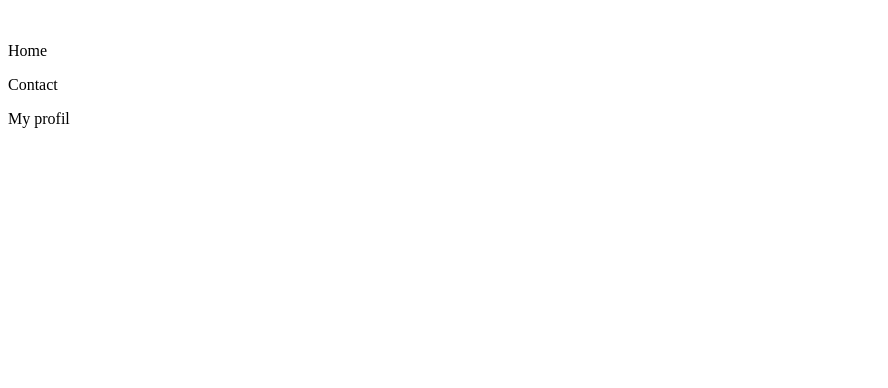
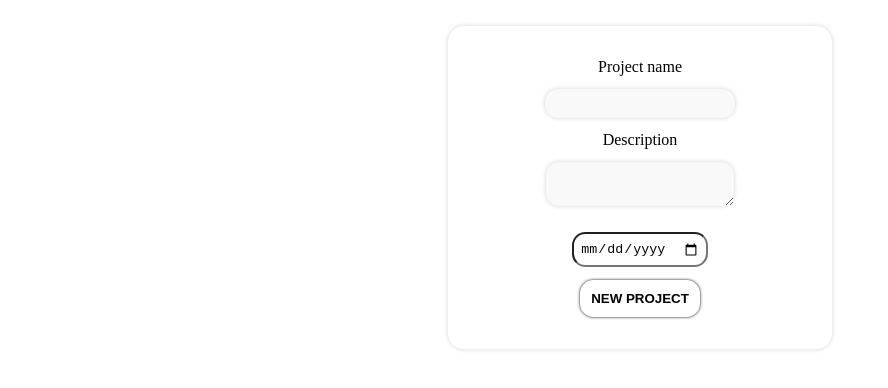
Before and after one commit to Okly2023/Project_Planner, a plain HTML site: page index.html in a window 1280 px wide. Shown: the whole page, without its empty margins (0-888 px from the left). Drawn offline with Linux system fonts and the light colour scheme.

Commit message:
add forProject & function

```diff
--- /dev/null
+++ b/javascript/component/form-project/formProject.js
@@ -0,0 +1,54 @@
+export const formProject = () => {
+	const main = document.querySelector('main');
+	const form = document.createElement('div');
+	form.className = 'form-project'
+
+
+	// INPUT TEXT FOR NAME PROJECT
+	const labelName = document.createElement('label');
+	labelName.setAttribute('for', 'name');
+	labelName.textContent = 'Project name';
+
+	const inputName = document.createElement('input');
+	inputName.type = 'text';
+	inputName.name = 'name'
+	inputName.id = 'name-project';
+	inputName.className = 'input-text'
+
+	// INPUT TEXT FOR DESCRIPTION PROJECT
+	const labelDescription = document.createElement('label');
+	labelDescription.setAttribute('for', 'description');
+	labelDescription.textContent = 'Description';
+
+	const inputDescription = document.createElement('textArea');
+	inputDescription.setAttribute('row', '30');
+	inputDescription.setAttribute('col', '20');
+	inputDescription.id= 'description-project';
+
+	// INPUT DATE FOR DEAD LINE PROJECT
+	const inputDate = document.createElement('input');
+	inputDate.type = 'date';
+	inputDate.className = 'input-date'
+	inputDate.id = 'date-project-dead-line';
+
+
+	// BTN SUBMIT RETURN VALUE FORM
+	const btnSubmit = document.createElement('button');
+	btnSubmit.id = 'submit-project';
+	btnSubmit.textContent = 'new project'
+
+
+	// Create form with input
+	form.appendChild(labelName);
+	form.appendChild(inputName);
+
+	form.appendChild(labelDescription);
+	form.appendChild(inputDescription);
+
+	form.appendChild(inputDate);
+
+	form.appendChild(btnSubmit)
+
+	// Injecte element into html
+	main.appendChild(form)
+}
--- /dev/null
+++ b/javascript/function/add-project.js
@@ -0,0 +1,31 @@
+export function addProject(callback) {
+  const btn = document.getElementById('submit-project');
+  const nameForm = document.getElementById('name-project');
+  const descriptionForm = document.getElementById('description-project');
+  const dateForm = document.getElementById('date-project-dead-line');
+
+  let description, name, date;
+
+  nameForm.addEventListener('keyup', (e) => {
+    name = e.target.value;
+  });
+
+  descriptionForm.addEventListener('keyup', (e) => {
+    description = e.target.value;
+  });
+
+  dateForm.addEventListener('keyup', (e) => {
+    date = e.target.value;
+  });
+
+  btn.addEventListener('click', (e) => {
+    const formData = {
+      name: name,
+      description: description,
+      date: date
+    };
+
+    // Appelez la fonction de rappel avec les données du formulaire
+    callback(formData);
+  });
+}
--- a/javascript/script.js
+++ b/javascript/script.js
@@ -1,3 +1,9 @@
+import { formProject } from "./component/form-project/formProject.js";
 import { barNav } from "./component/navigation/bar-nav.js";
+import { addProject } from "./function/add-project.js";
 
-barNav();
+
+formProject();
+addProject((data) => {
+ 	console.log(data); // Les données du formulaire sont disponibles ici
+});
--- /dev/null
+++ b/scss/components/_btn.scss
@@ -0,0 +1,15 @@
+button{
+	background: none;
+	border: none;
+	box-shadow: 0 0 3px;
+	padding: 0.5em;
+	border-radius: 1em;
+
+	font-weight: bold;
+
+}
+
+#submit-project{
+	text-transform: uppercase;
+	padding: 0.8em;
+}
--- /dev/null
+++ b/scss/components/_form-project.scss
@@ -0,0 +1,17 @@
+@import '../utils/variables';
+@import './input';
+@import './btn';
+.form-project{
+	margin: auto;
+
+	display: flex;
+	flex-direction: column;
+	justify-content: space-between;
+	align-items: center;
+	max-width: 20em;
+
+	box-shadow: 0 0 5px $boxShadow;
+	border-radius: 1em;
+	padding: 2em;
+
+}
--- /dev/null
+++ b/scss/components/_input.scss
@@ -0,0 +1,25 @@
+.input-text{
+	border: none;
+	box-shadow: 0 0 5px $boxShadow;
+	border-radius: 1em;
+	background-color: $backgroundInput;
+	max-width: 60%;
+	max-height: 10em;
+	padding: 0.5em;
+	margin: 1em;
+
+}
+
+textArea{
+	@extend .input-text
+}
+
+.input-date{
+	margin: 1em;
+	padding: 0.5em;
+	border-radius: 1em;
+}
+
+#name-project{
+	text-align: center;
+}
--- /dev/null
+++ b/scss/pages/_main.scss
@@ -0,0 +1 @@
+@import '../components/form-project';
--- a/scss/style.scss
+++ b/scss/style.scss
@@ -0,0 +1 @@
+@import './pages/main';
--- a/scss/utils/_variables.scss
+++ b/scss/utils/_variables.scss
@@ -0,0 +1,2 @@
+$backgroundInput : rgba(186, 186, 186, 0.096);
+$boxShadow: rgba(194, 183, 183, 0.607);
--- a/scss/vendors/_reset.scss
+++ b/scss/vendors/_reset.scss
@@ -0,0 +1,5 @@
+* {
+	margin: 0;
+	padding: 0;
+	font-size: 100%;
+}
```
Also changed, not shown: scss/style.css, 1 other file.
